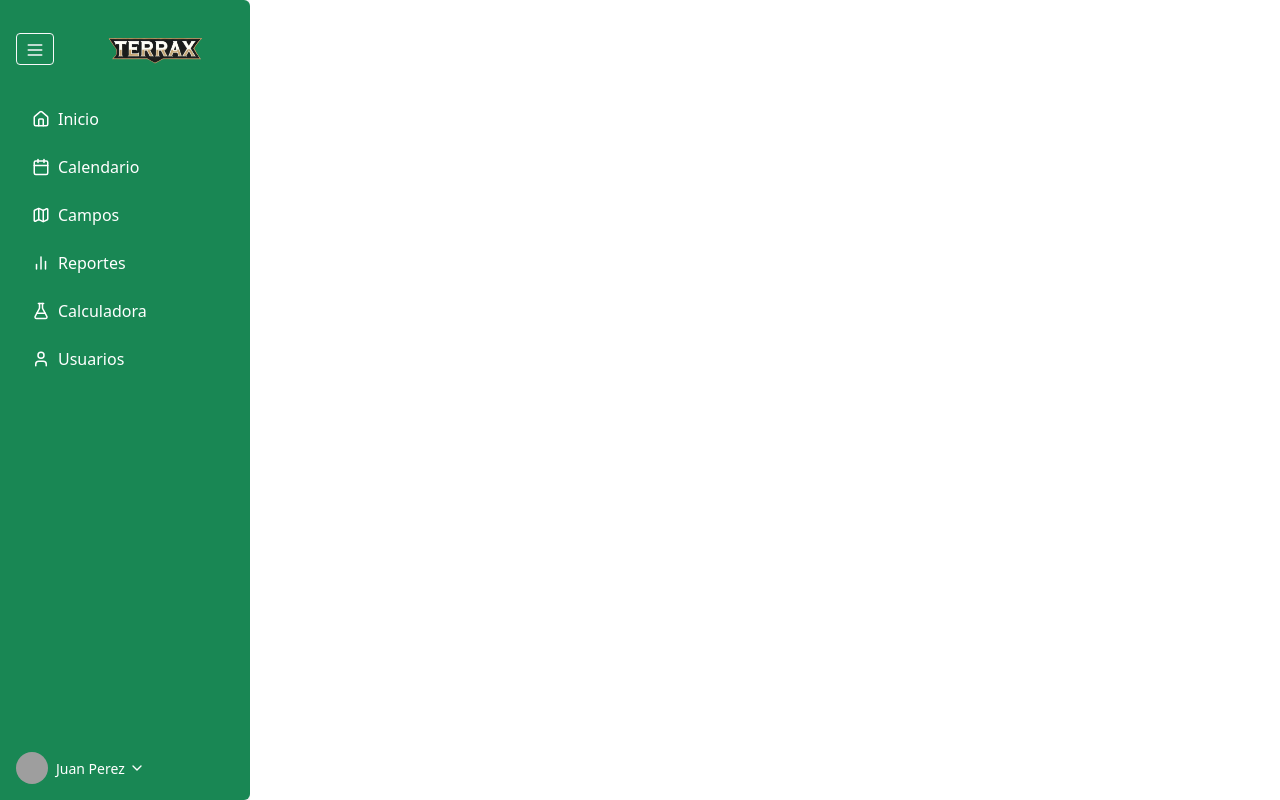
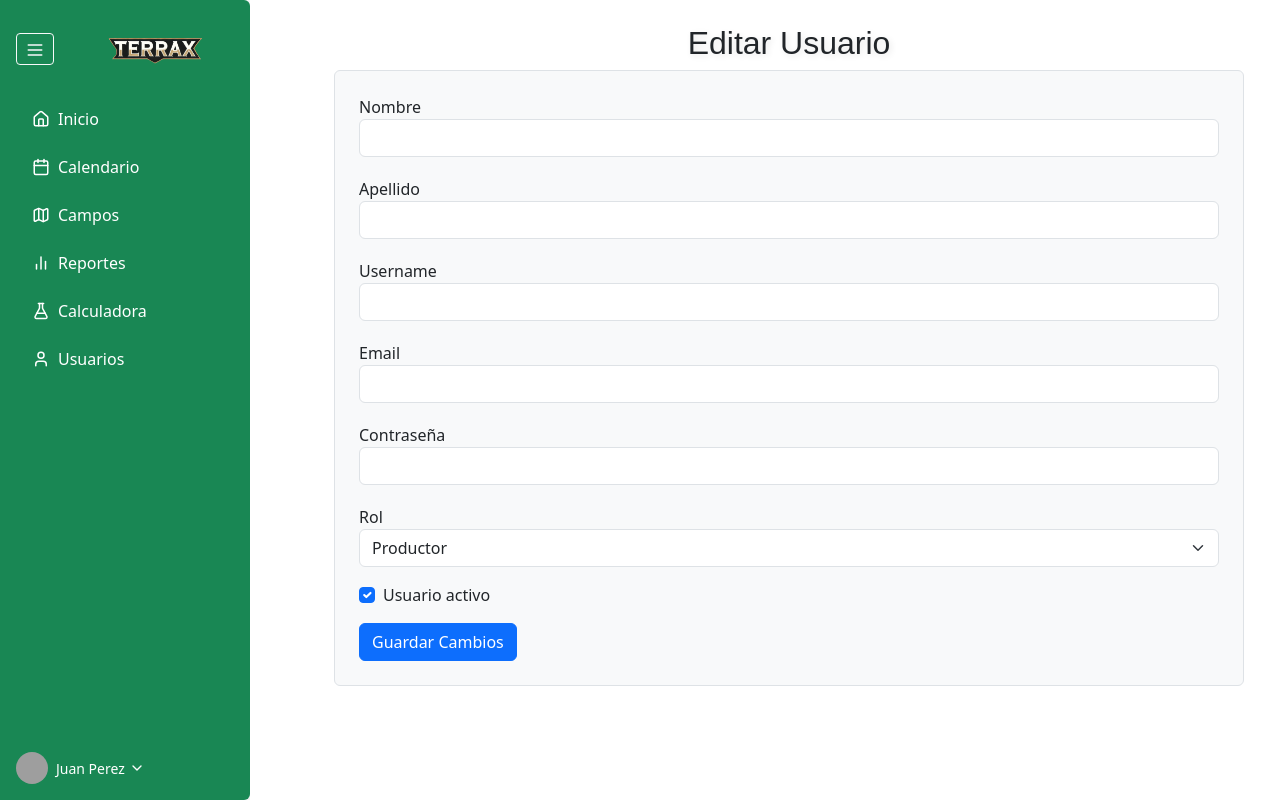
Before and after one commit to juanro03/Terrax_App_PF_G3, a React (Create React App) app in the folder frontend/: page /usuarios/editar/1 in a window 1280 px wide. Built offline with nearby package versions, Linux system fonts and the light colour scheme; no server answers; grey boxes are pictures that could not be loaded.

Commit message:
cambio front usuarios

```diff
--- a/frontend/package.json
+++ b/frontend/package.json
@@ -12,6 +12,7 @@
     "lucide-react": "^0.506.0",
     "react": "^19.1.0",
     "react-dom": "^19.1.0",
+    "react-icons": "^5.5.0",
     "react-router-dom": "^7.5.3",
     "react-scripts": "5.0.1",
     "web-vitals": "^2.1.4"
--- a/frontend/src/App.js
+++ b/frontend/src/App.js
@@ -1,7 +1,8 @@
-// App.js
 import { Routes, Route, useLocation } from "react-router-dom";
 import Sidebar from "./components/Inicio/Sidebar";
 import UserCrud from "./components/Usuarios/UserCrud";
+import VerUsuarios from "./components/Usuarios/VerUsuarios";
+import FormularioUsuario from "./components/Usuarios/FormularioUsuario";
 
 function App() {
   const location = useLocation();
@@ -14,9 +15,9 @@ function App() {
         style={{ height: "100vh", overflowY: "auto" }}
       >
         <Routes location={location}>
-          <Route path="/usuarios" element={<UserCrud />} />
-          <Route path="/" element={<div />} />
-          {/* otras rutas */}
+          <Route path="/usuarios" element={<VerUsuarios />} />
+          <Route path="/usuarios/nuevo" element={<FormularioUsuario />} />
+          <Route path="/usuarios/editar/:id" element={<FormularioUsuario />} />
         </Routes>
       </div>
     </div>
--- /dev/null
+++ b/frontend/src/components/Usuarios/FormularioUsuario.jsx
@@ -0,0 +1,140 @@
+import { useState, useEffect } from "react";
+import axios from "axios";
+import { useNavigate, useParams } from "react-router-dom";
+
+const FormularioUsuario = () => {
+  const navigate = useNavigate();
+  const { id } = useParams(); // si estamos editando
+  const isEdit = Boolean(id);
+
+  const [formData, setFormData] = useState({
+    first_name: "",
+    last_name: "",
+    username: "",
+    email: "",
+    password: "",
+    rol: "productor",
+    is_active: true,
+  });
+
+  useEffect(() => {
+    if (isEdit) {
+      axios.get(`http://localhost:8000/api/usuarios/${id}/`).then((res) => {
+        setFormData({ ...res.data, password: "" });
+      });
+    }
+  }, [id]);
+
+  const handleChange = (e) => {
+    setFormData({ ...formData, [e.target.name]: e.target.value });
+  };
+
+  const handleSubmit = async (e) => {
+    e.preventDefault();
+    try {
+      if (isEdit) {
+        await axios.put(`http://localhost:8000/api/usuarios/${id}/`, formData);
+        alert("Usuario actualizado");
+      } else {
+        await axios.post("http://localhost:8000/api/usuarios/", formData);
+        alert("Usuario creado");
+      }
+      navigate("/usuarios");
+    } catch (err) {
+      console.error("Error al guardar usuario:", err.response?.data || err);
+      alert("Error al guardar usuario");
+    }
+  };
+
+  return (
+    <div className="container">
+      <h2>{isEdit ? "Editar Usuario" : "Registrar Usuario"}</h2>
+      <form onSubmit={handleSubmit} className="border p-4 bg-light rounded">
+        <div className="mb-3">
+          <label>Nombre</label>
+          <input
+            name="first_name"
+            className="form-control"
+            value={formData.first_name}
+            onChange={handleChange}
+            required
+          />
+        </div>
+        <div className="mb-3">
+          <label>Apellido</label>
+          <input
+            name="last_name"
+            className="form-control"
+            value={formData.last_name}
+            onChange={handleChange}
+            required
+          />
+        </div>
+        <div className="mb-3">
+          <label>Username</label>
+          <input
+            name="username"
+            className="form-control"
+            value={formData.username}
+            onChange={handleChange}
+            required
+          />
+        </div>
+        <div className="mb-3">
+          <label>Email</label>
+          <input
+            name="email"
+            type="email"
+            className="form-control"
+            value={formData.email}
+            onChange={handleChange}
+            required
+          />
+        </div>
+        <div className="mb-3">
+          <label>Contraseña</label>
+          <input
+            name="password"
+            type="password"
+            className="form-control"
+            value={formData.password}
+            onChange={handleChange}
+            required={!isEdit}
+          />
+        </div>
+        <div className="mb-3">
+          <label>Rol</label>
+          <select
+            name="rol"
+            className="form-select"
+            value={formData.rol}
+            onChange={handleChange}
+          >
+            <option value="productor">Productor</option>
+            <option value="admin">Administrador</option>
+          </select>
+        </div>
+        <div className="form-check mb-3">
+          <input
+            type="checkbox"
+            className="form-check-input"
+            id="is_active"
+            name="is_active"
+            checked={formData.is_active}
+            onChange={(e) =>
+              setFormData({ ...formData, is_active: e.target.checked })
+            }
+          />
+          <label className="form-check-label" htmlFor="is_active">
+            Usuario activo
+          </label>
+        </div>
+        <button type="submit" className="btn btn-primary">
+          {isEdit ? "Guardar Cambios" : "Crear Usuario"}
+        </button>
+      </form>
+    </div>
+  );
+};
+
+export default FormularioUsuario;
--- /dev/null
+++ b/frontend/src/components/Usuarios/VerUsuarios.jsx
@@ -0,0 +1,84 @@
+import React, { useEffect, useState } from "react";
+import axios from "axios";
+import "./styles.css";
+import { FaEdit, FaTrash } from "react-icons/fa";
+import { useNavigate } from "react-router-dom";
+
+const VerUsuarios = () => {
+  const [usuarios, setUsuarios] = useState([]);
+  const navigate = useNavigate();
+
+  useEffect(() => {
+    const fetchUsuarios = async () => {
+      try {
+        const response = await axios.get("http://localhost:8000/api/usuarios/");
+        setUsuarios(response.data);
+      } catch (error) {
+        console.error("Error al obtener usuarios:", error);
+      }
+    };
+
+    fetchUsuarios();
+  }, []);
+
+  const handleEdit = (id) => {
+    navigate(`/usuarios/editar/${id}`);
+  };
+
+  const handleDelete = async (id) => {
+    if (window.confirm("¿Estás seguro de eliminar este usuario?")) {
+      try {
+        await axios.delete(`http://localhost:8000/api/usuarios/${id}/`);
+        setUsuarios(usuarios.filter((user) => user.id !== id));
+      } catch (error) {
+        console.error("Error al eliminar:", error);
+        alert("No se pudo eliminar el usuario");
+      }
+    }
+  };
+
+  return (
+    <div
+      className="container-fluid"
+      style={{ backgroundColor: "#f0f8ff", minHeight: "100vh", padding: "20px" }}
+    >
+      <div className="d-flex justify-content-between align-items-center mb-4">
+        <h2 className="fw-bold">Usuarios Registrados</h2>
+        <button onClick={() => navigate("/usuarios/nuevo")} className="btn btn-success fw-bold">
+          + Agregar Usuario
+        </button>
+      </div>
+
+      <div className="row">
+        {usuarios.map((user) => (
+          <div key={user.id} className="card m-3 p-0 shadow" style={{ width: "18rem" }}>
+            <div className="card-header bg-success text-white text-center fw-bold">
+              {user.rol.toUpperCase()}
+            </div>
+            <div className="card-body text-center">
+              <img
+                src="https://randomuser.me/api/portraits/men/80.jpg"
+                className="rounded-circle mb-3"
+                alt="Perfil"
+                style={{ width: "80px", height: "80px", objectFit: "cover" }}
+              />
+              <h5 className="card-title text-dark">{user.first_name} {user.last_name}</h5>
+              <p className="card-text text-dark">@{user.username}</p>
+              <p className="card-text text-dark">{user.email}</p>
+            </div>
+            <div className="card-footer d-flex justify-content-around">
+              <button className="btn btn-outline-primary" onClick={() => handleEdit(user.id)}>
+                <FaEdit />
+              </button>
+              <button className="btn btn-outline-danger" onClick={() => handleDelete(user.id)}>
+                <FaTrash />
+              </button>
+            </div>
+          </div>
+        ))}
+      </div>
+    </div>
+  );
+};
+
+export default VerUsuarios;
--- /dev/null
+++ b/frontend/src/components/Usuarios/styles.css
@@ -0,0 +1,112 @@
+body {
+    background-color: #f0fdf4 !important; /* fondo más suave y moderno */
+    font-family: 'Segoe UI', sans-serif;
+    margin: 0;
+}
+
+/* Contenedor del formulario */
+.form-card {
+    background-color: rgb(25 135 84);
+    color: white;
+    border-radius: 20px;
+    padding: 40px;
+    max-width: 1000px;
+    margin: 40px auto;
+    box-shadow: 0 8px 24px rgba(0, 0, 0, 0.15);
+}
+
+/* Etiquetas */
+.form-label {
+    font-weight: 600;
+    color: #ffffff;
+    margin-bottom: 8px;
+    display: block;
+}
+
+/* Inputs */
+.form-control {
+    border-radius: 12px;
+    border: 1px solid #c2e9dc;
+    background-color: #e8fdf0;
+    color: #333;
+    padding: 12px 15px;
+    font-size: 15px;
+    width: 100%;
+    margin-bottom: 20px;
+    transition: all 0.3s ease;
+}
+
+.form-control:focus {
+    background-color: #d4fae2;
+    border-color: #38b98a;
+    outline: none;
+    box-shadow: 0 0 0 3px rgba(56, 185, 138, 0.3);
+}
+
+/* Botón guardar */
+.btn-guardar {
+    background-color: #00bf63;
+    color: white;
+    border: none;
+    border-radius: 30px;
+    padding: 12px 35px;
+    font-weight: bold;
+    font-size: 16px;
+    cursor: pointer;
+    transition: all 0.3s ease;
+    box-shadow: 0 4px 12px rgba(0, 191, 99, 0.3);
+}
+
+.btn-guardar:hover {
+    background-color: #059669;
+    transform: scale(1.05);
+    box-shadow: 0 6px 16px rgba(0, 191, 99, 0.4);
+}
+
+/* Título */
+h2 {
+    text-align: center;
+    font-weight: 800;
+    margin-bottom: 30px;
+    color: #117256;
+    font-size: 36px;
+    font-family: 'Poppins', sans-serif;
+    text-shadow: 2px 2px 6px rgba(0, 0, 0, 0.1);
+}
+
+/* Ajustes adicionales */
+.bg-white {
+    background-color: #117256 !important;
+}
+
+.btn-success {
+    background-color: #00bf63;
+}
+
+button {
+    transition: all 0.3s ease;
+}
+.alert-success {
+    background-color: #d4edda;
+    color: #155724;
+    padding: 10px 15px;
+    margin-bottom: 15px;
+    border-radius: 5px;
+    border: 1px solid #c3e6cb;
+  }
+  .card {
+    border-radius: 16px;
+    overflow: hidden;
+    transition: transform 0.2s ease;
+  }
+  .card:hover {
+    transform: scale(1.02);
+  }
+  .card-title {
+    font-weight: 700;
+    color: #117256;
+  }
+  .card-text {
+    color: #ffffff;
+    text-align: center;
+  }
```
Also changed, not shown: 1 other file (tests, documents, lock files or other folders).
